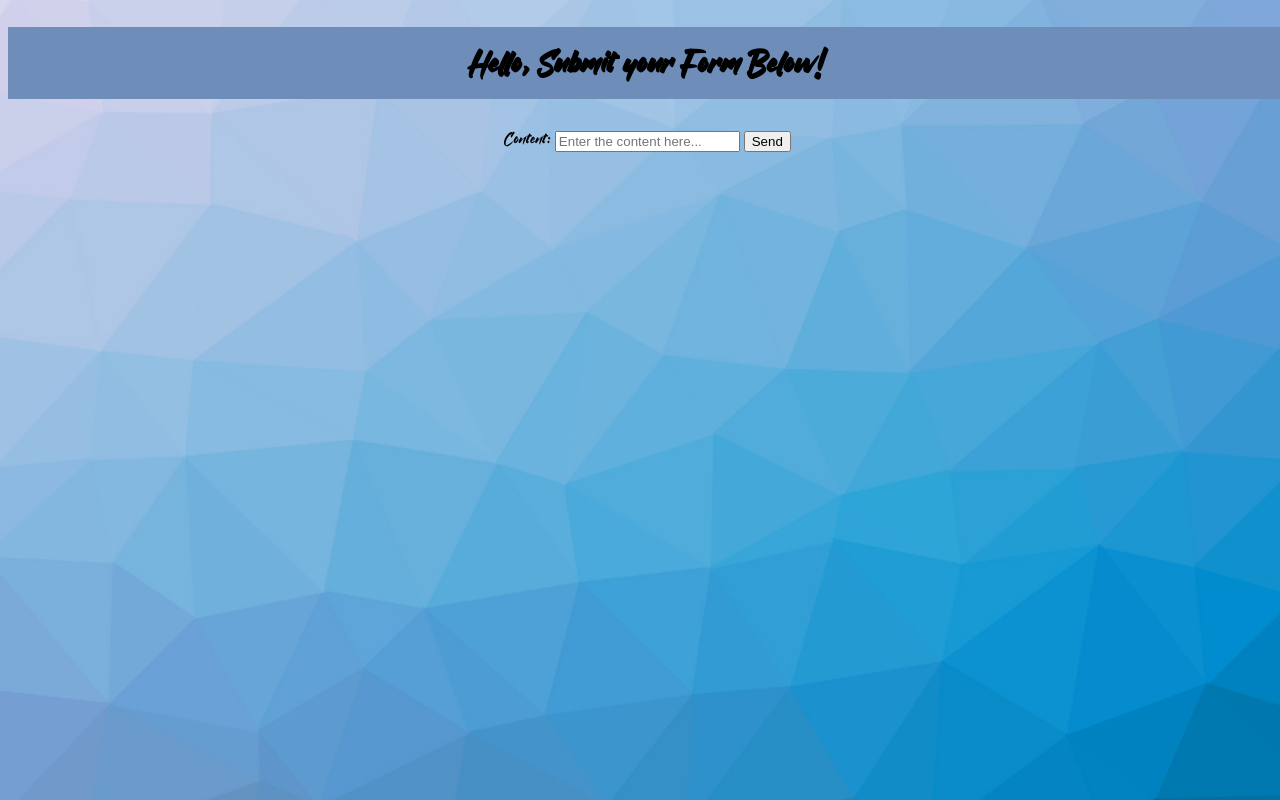
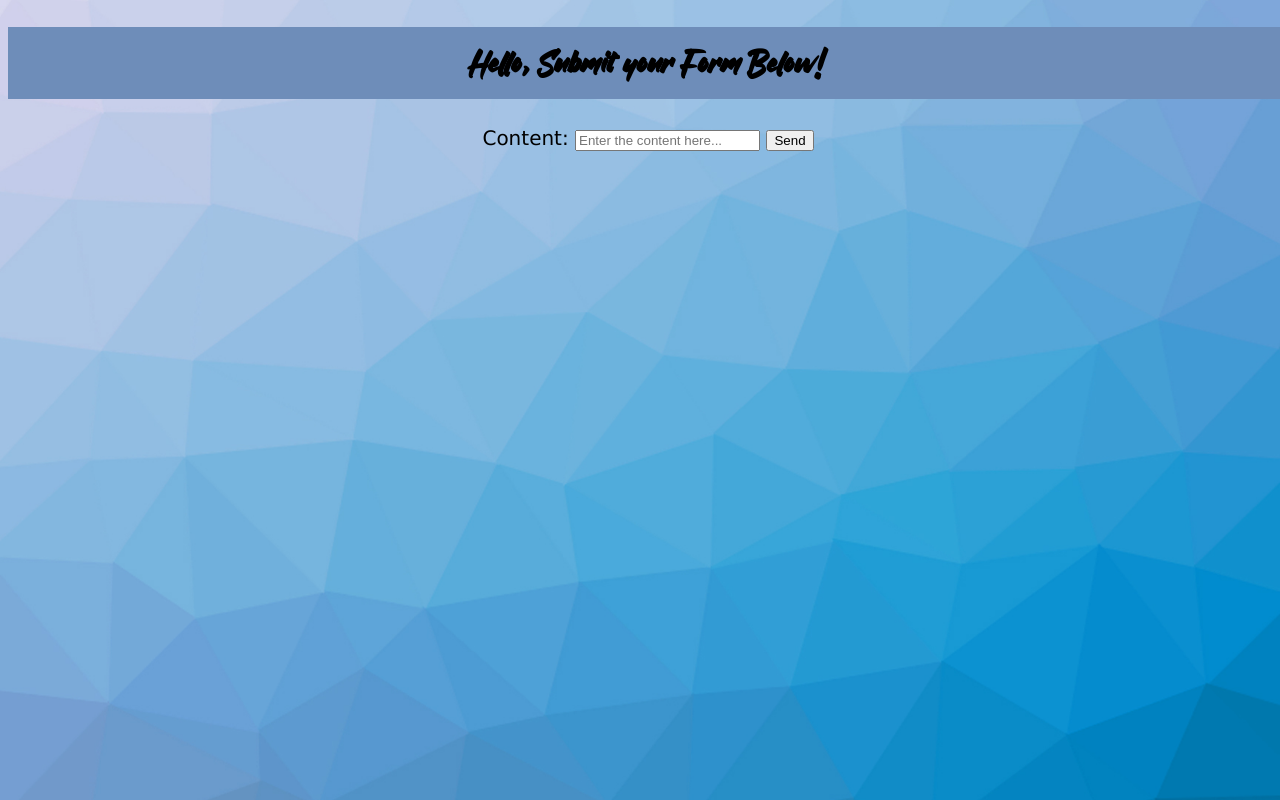
Before and after one commit to EricEboda/FetchingData, a plain HTML site: page index.html in a window 1280 px wide. Drawn offline with Linux system fonts and the light colour scheme; no server answers.

Commit message:
Font Limited to Heading

```diff
--- a/style.css
+++ b/style.css
@@ -10,7 +10,7 @@ body {
     background: url("images/sitebg.jpg") no-repeat center fixed;
     background-size: cover;
     font-size: 20px;
-    font-family: 'Bratt Graner', 'verdana';
+    font-family: verdana;
 }
 
 h1 {
@@ -18,6 +18,7 @@ h1 {
     padding-top: 12px;
     padding-bottom: 12px;
     text-align: center;
+    font-family: 'Bratt Graner', verdana;
 }
 
 form {
```
